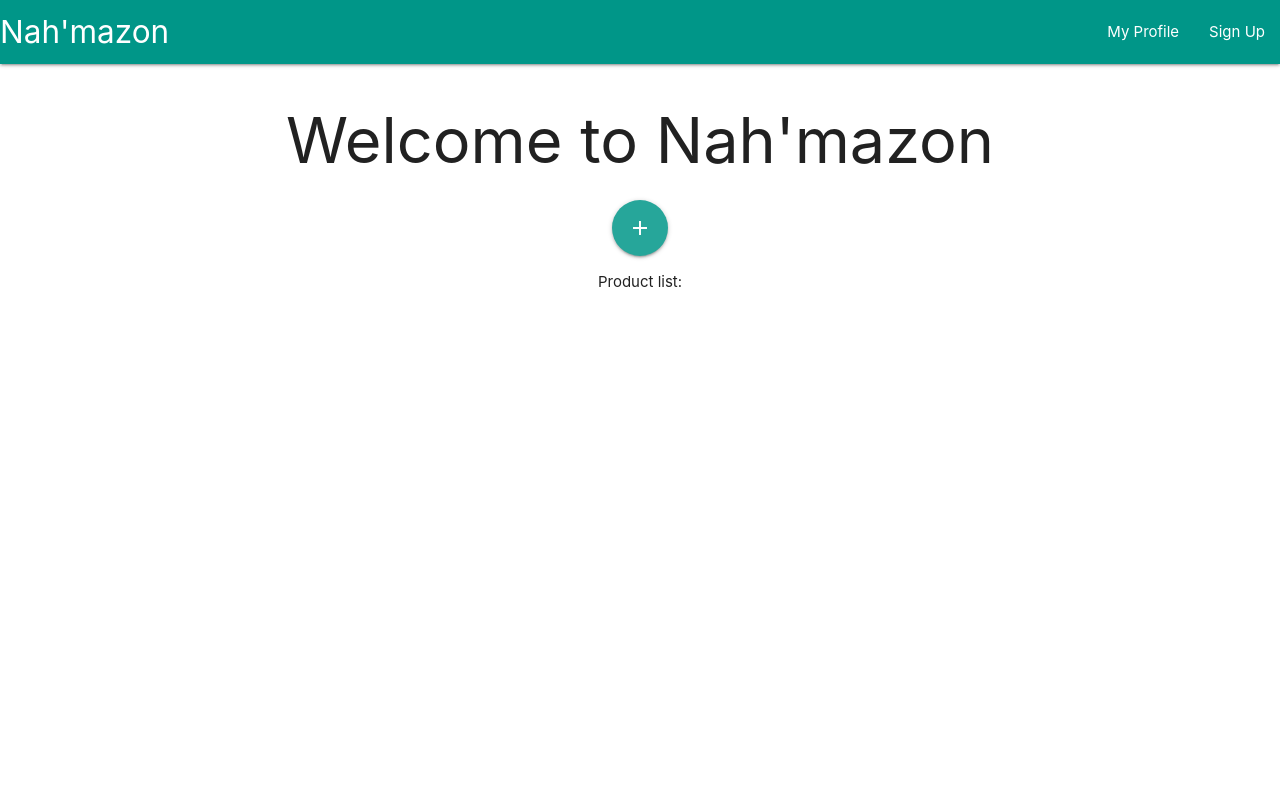
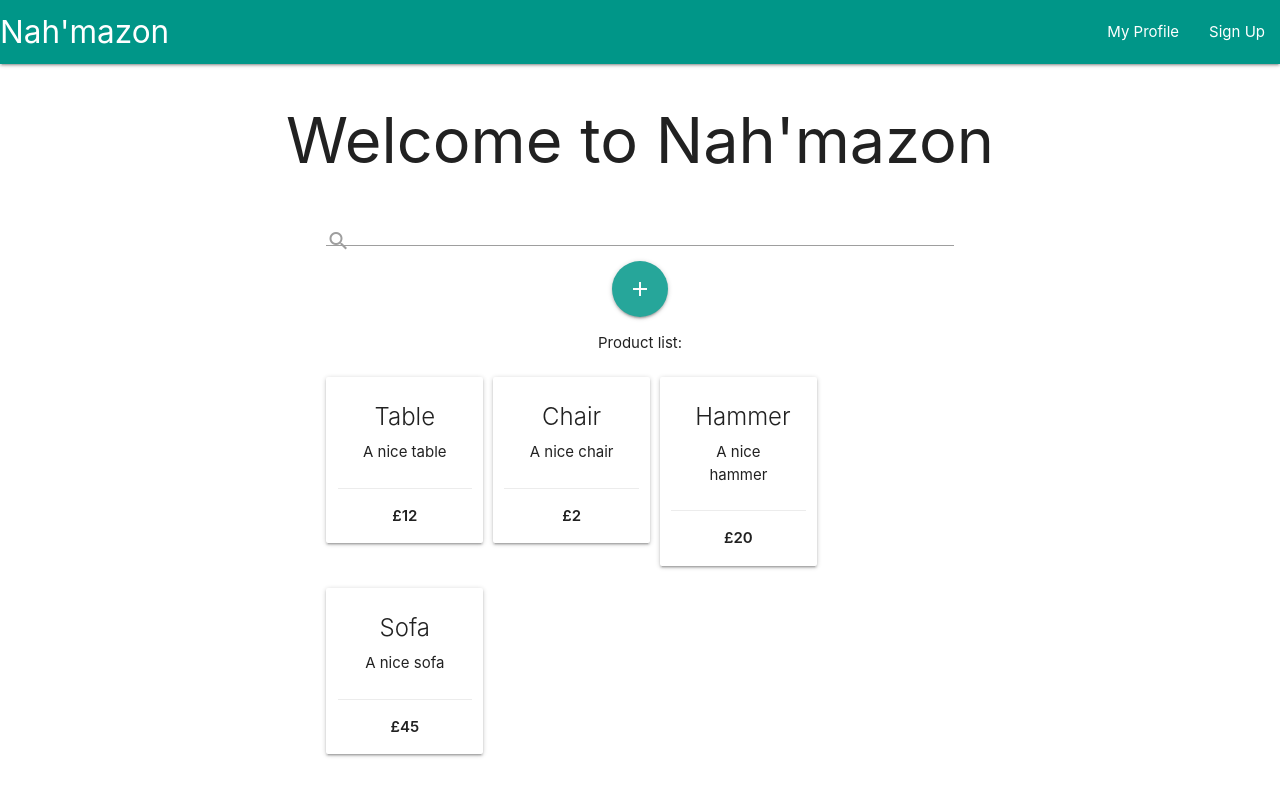
Before and after one commit to TimCPB/Nah-Mazon, a React (Create React App) app: page / in a window 1280 px wide. Shown: the top 796 px of the page. Built offline with nearby package versions, Linux system fonts and the light colour scheme.

Commit message:
Added Search bar to filter product items live

```diff
--- a/src/Form.js
+++ b/src/Form.js
@@ -11,7 +11,8 @@ class Form extends React.Component {
             price: 0,
             description: '',
             showForm: false,
-            list: []
+            search: '',
+            list: [{ title: 'Table', description: 'A nice table', price: '12', id: 1 }, { title: 'Chair', description: 'A nice chair', price: '2', id: 2 }, { title: 'Hammer', description: 'A nice hammer', price: '20', id: 3 }, { title: 'Sofa', description: 'A nice sofa', price: '45', id: 4 }]
         };
 
     }
@@ -46,9 +47,21 @@ class Form extends React.Component {
         this.setState({ showForm: !this.state.showForm })
     }
 
+    mySearchHandler = (e) => {
+        e.preventDefault();
+        this.setState({ search: e.target.value })
+    }
+
     render() {
         return (
             <div className="container center-align">
+                <form>
+                    <div className="input-field">
+                        <input id="search" type="search" required value={this.state.search} onChange={this.mySearchHandler} />
+                        <label className="prefix" for="search"><i className="material-icons">search</i></label>
+                        <i className="material-icons">close</i>
+                    </div>
+                </form>
                 <Modal header="Add a product" trigger={trigger} className="container center-align" open={this.state.showForm}>
                     <div style={{ padding: "25px" }}>
                         <form onSubmit={this.mySubmittedForm}>
@@ -74,8 +87,6 @@ class Form extends React.Component {
                                     html: 'Item listed!'
                                 }}
                             >
-
-
                                 <input type="submit" value="List item" className="btn" />
                             </Toast>
                         </form>
@@ -83,8 +94,8 @@ class Form extends React.Component {
                 </Modal>
                 <p>Product list:</p>
                 <div className="row">
-                    {this.state.list.map((item, index) => (
-                        <div key={index} className="card col s12 m3 hoverable center-align" style={{ minHeight: "80px", marginRight: "10px" }}>
+                    {this.state.list.filter(item => item.title.toLocaleLowerCase().includes(this.state.search.toLocaleLowerCase())).map((item, index) => (
+                        <div key={index} className="card col s12 m3 hoverable center-align" style={{ minHeight: "80px", marginRight: "10px", cursor: "pointer" }}>
                             <div className="card-content">
                                 <span className="card-title"> {item.title}</span>
                                 <span>{item.description}</span>
```
